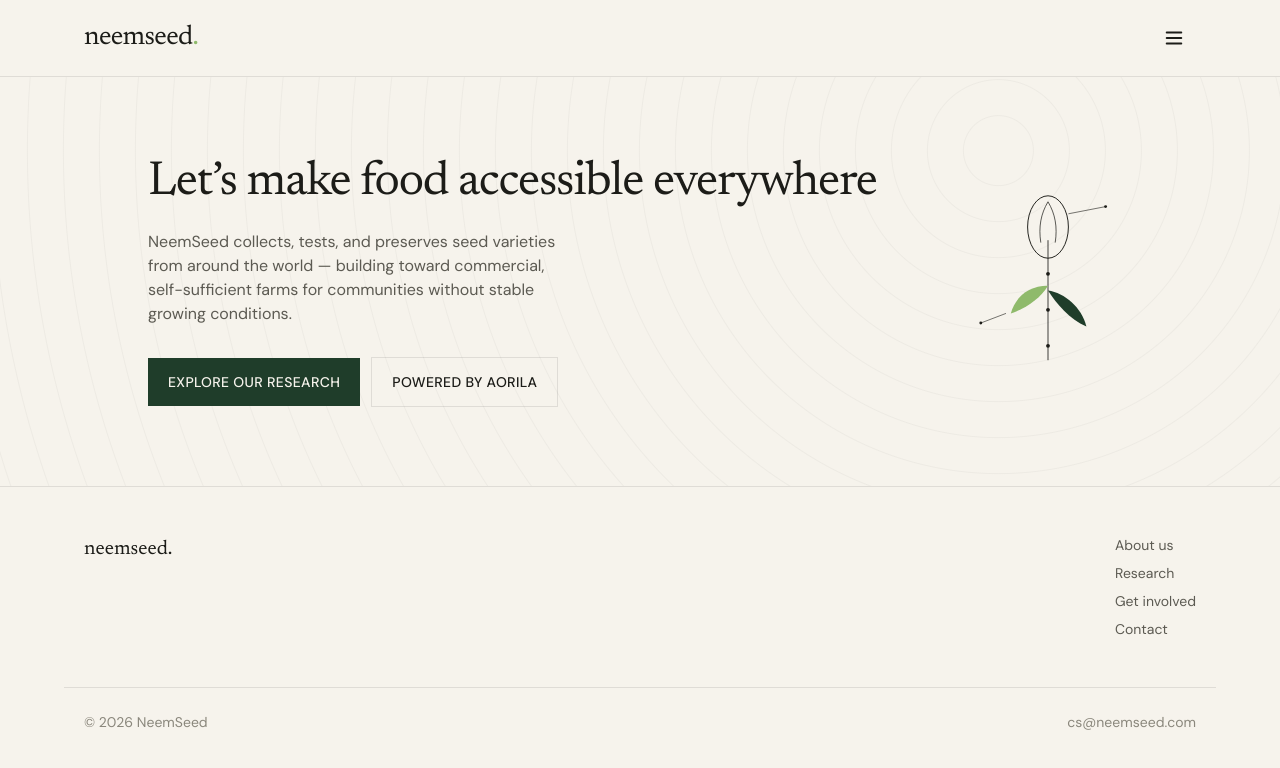
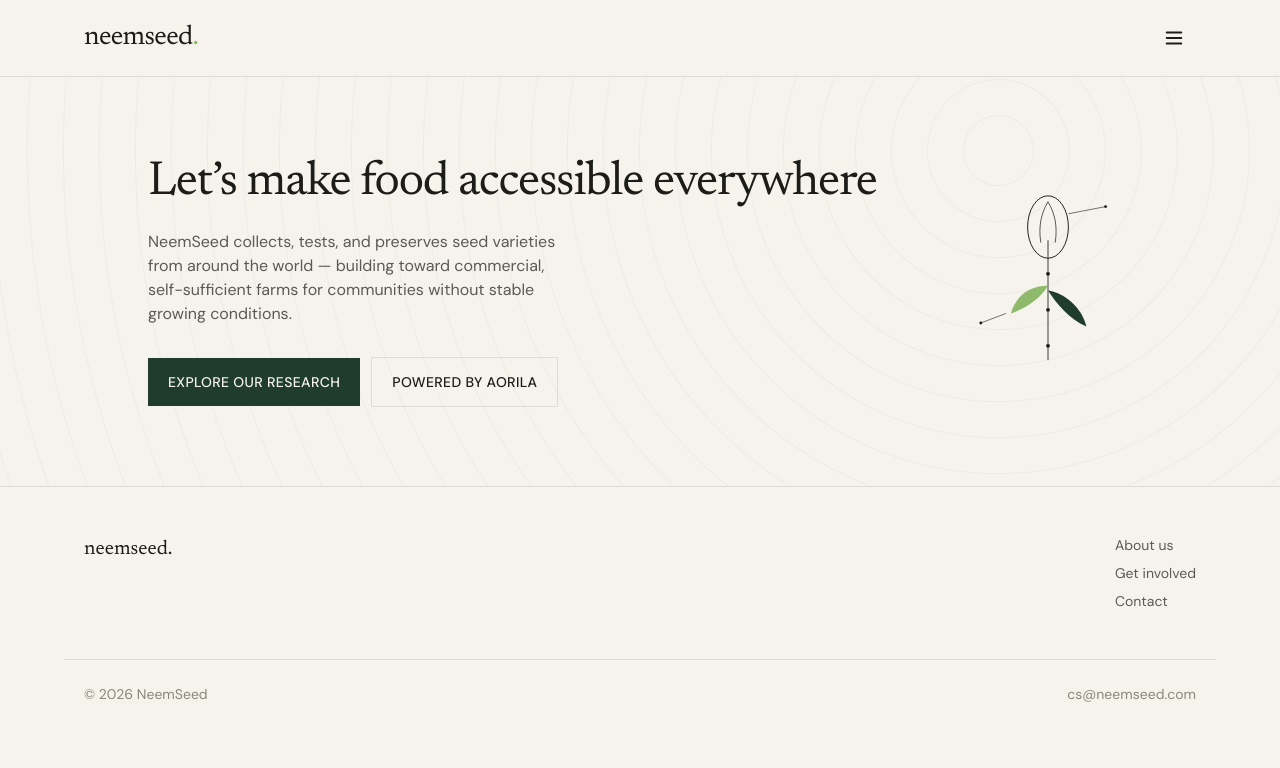
Before and after one commit to nbaldwin09/neemseed, a React (Vite) app: page / in a window 1280 px wide. Shown: the top 768 px of the page. Built offline with nearby package versions, Linux system fonts and the light colour scheme.

Commit message:
Remove Research from menu and footer

```diff
--- a/src/components/brand-shell.tsx
+++ b/src/components/brand-shell.tsx
@@ -5,7 +5,6 @@ import { NeemMark } from "@/components/wordmarks";
 
 const LINKS = [
   { to: "/about", label: "About us" },
-  { to: "/research", label: "Research" },
   { to: "/involved", label: "Get involved" },
   { to: "/contact", label: "Contact" },
 ];
```
